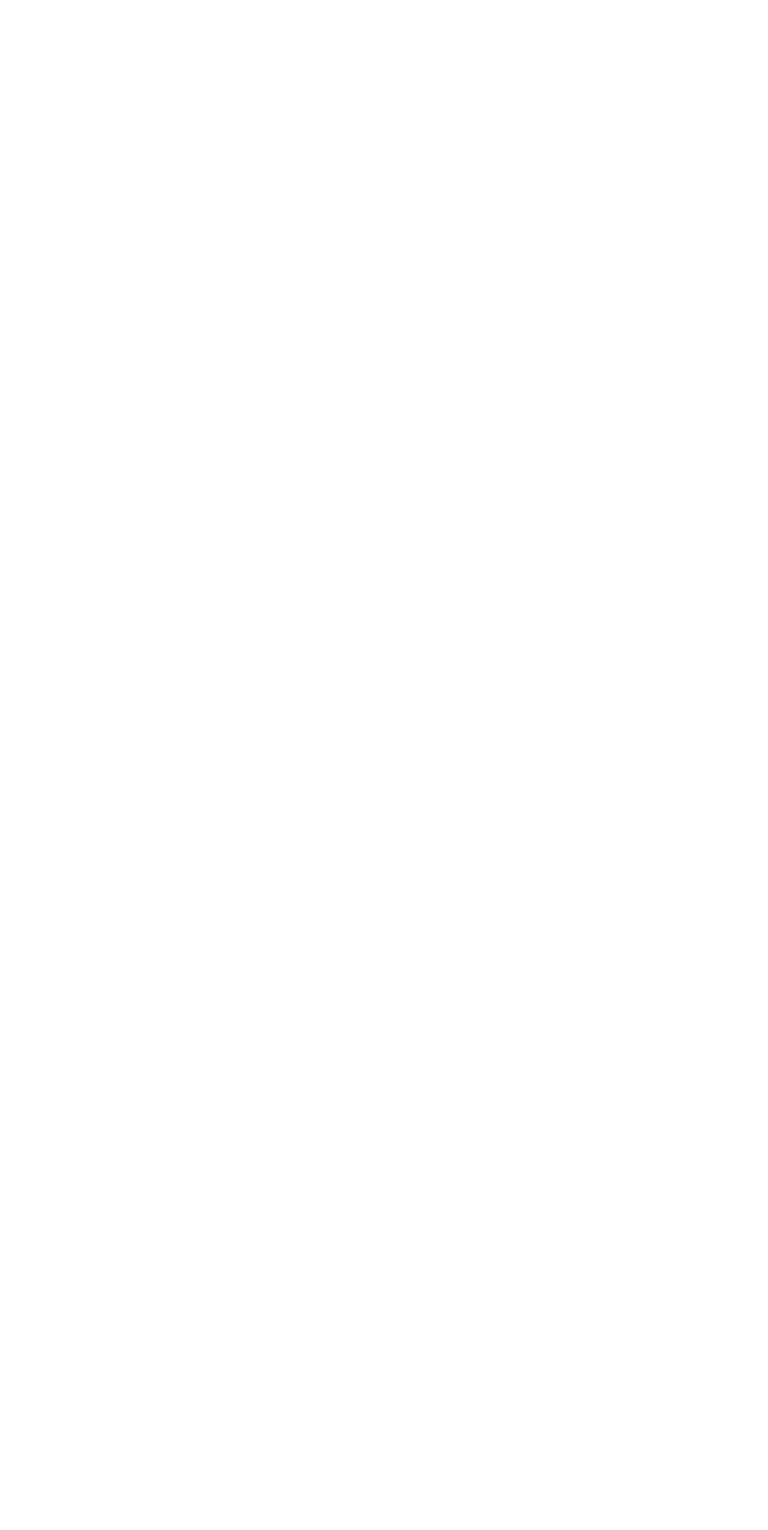
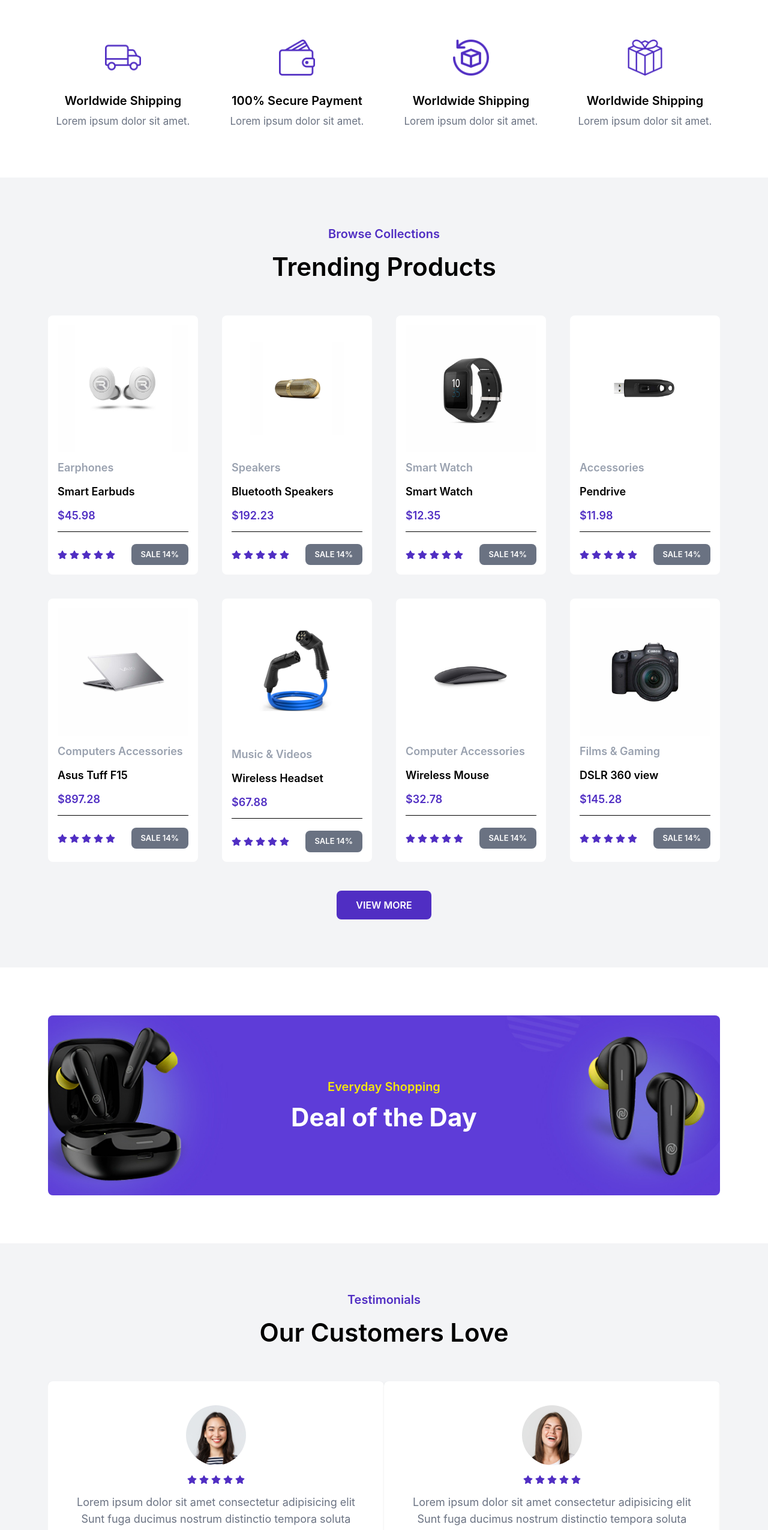
Before and after one commit to SUJI-26/Spark-Electronics, a React (Vite) app: page / in a window 1280 px wide. Shown: the part 1582-4133 px from the top of the page at 60% size. Before the commit the page ends 1648 px from the top, so only its background shows below. Built offline with nearby package versions, Linux system fonts and the light colour scheme.

Commit message:
added a " Product,Services ,Banner,Review sections onthe website "

```diff
--- a/src/App.jsx
+++ b/src/App.jsx
@@ -4,7 +4,7 @@ import Footer from "./sections/Footer"
 import Header from "./sections/Header"
 import Hero from "./sections/Hero"
 import Insta from "./sections/Insta"
-import Productsgrid from "./sections/Productsgrid"
+import ProductsGrid from "./sections/Productsgrid"
 import Reviews from "./sections/Reviews"
 import Services from "./sections/Services"
 import Types from "./sections/Types"
@@ -17,7 +17,7 @@ function App() {
     <Category />
     <Types />
     <Services />
-    <Productsgrid />
+    <ProductsGrid />
     <Banner />
     <Reviews />
     <Insta />
--- a/src/index.css
+++ b/src/index.css
@@ -6,3 +6,10 @@
   --color-themepurple: #502ec3;
 
 }
+#icon {
+  display: none;
+}
+
+#product-box:hover #icon {
+  display: flex !important;
+}
--- a/src/sections/Banner.jsx
+++ b/src/sections/Banner.jsx
@@ -1,8 +1,26 @@
-import React from 'react'
+import React, { useEffect } from 'react'
+import deal from '../assets/deal-bg.jpg'
+import AOS from 'aos';
+import 'aos/dist/aos.css';
 
-function Banner() {
+const Banner = () => {
+   useEffect(() => {
+      AOS.init({
+        offset: 100,
+        duration: 500,
+        easing: 'ease-in-out',
+      });
+
+      AOS.refresh()
+    }, []);
+
   return (
-    <div>
+    <div className='w-full lg:px-20 px-5 py-[80px]'>
+      <div data-aos="zoom in" data-aos-delay="100" className='w-full h-[300px] rounded-lg bg-cover bg-center flex flex-col justify-center items-center gap-3 p-4'  style={{backgroundImage: `url(${deal})`}}>
+        <h1 className='text-themeyellow text-xl font-semibold'>Everyday Shopping</h1>
+        <h1 className='text-white font-bold text-[42px] leading-[50px] text-center'>Deal of the Day</h1>
+
+      </div>
 
     </div>
   )
--- a/src/sections/Productsgrid.jsx
+++ b/src/sections/Productsgrid.jsx
@@ -1,11 +1,104 @@
-import React from 'react'
+import React, { useEffect } from "react";
+import { FaRegHeart, FaStar } from "react-icons/fa";
+import { MdAddShoppingCart, MdOutlineRemoveRedEye } from "react-icons/md";
+import AOS from "aos";
+import "aos/dist/aos.css";
+import { products } from "../export";
 
-function Productsgrid() {
+const ProductsGrid = () => {
+
+  useEffect(() => {
+    AOS.init({
+      offset: 100,
+      duration: 500,
+      easing: "ease-in-out",
+    });
+  }, []);
+
   return (
-    <div>
+    <div
+      id="products"
+      className="w-full lg:px-20 px-5 py-[80px] bg-gray-100 flex flex-col justify-center items-center gap-4"
+    >
+
+      <h1 className="text-themepurple text-xl font-semibold">
+        Browse Collections
+      </h1>
+
+      <h1 className="text-black font-semibold text-[42px] leading-[50px] text-center">
+        Trending Products
+      </h1>
+
+      <div className="w-full grid lg:grid-cols-4 grid-cols-1 gap-10 mt-10">
+
+        {products.map((item, index) => (
+          <div
+            key={index}
+            className="group flex flex-col gap-3 bg-white p-4 rounded-lg cursor-pointer relative overflow-hidden"
+          >
+
+            {/* Image */}
+            <div className="relative">
+              <img src={item.img} alt="" className="w-full" />
+
+              {/* Icons (hidden by default, show on hover) */}
+              <div className="absolute top-[20px] left-1/2 -translate-x-1/2 hidden group-hover:flex gap-3 transition duration-300">
+
+                <div className="bg-themepurple hover:bg-themeyellow hover:text-black rounded-full p-3 text-white">
+                  <MdOutlineRemoveRedEye />
+                </div>
+
+                <div className="bg-themepurple hover:bg-themeyellow hover:text-black rounded-full p-3 text-white">
+                  <FaRegHeart />
+                </div>
+
+                <div className="bg-themepurple hover:bg-themeyellow hover:text-black rounded-full p-3 text-white">
+                  <MdAddShoppingCart />
+                </div>
+
+              </div>
+            </div>
+
+            {/* Product Info */}
+            <h1 className="text-lg text-gray-400 font-semibold">
+              {item.category}
+            </h1>
+
+            <h1 className="text-lg text-black font-semibold">
+              {item.name}
+            </h1>
+
+            <h1 className="text-lg text-themepurple font-semibold">
+              {item.price}
+            </h1>
+
+            <hr />
+
+            <div className="flex justify-between items-center mt-2">
+              <div className="flex gap-1">
+                <FaStar className="text-themepurple" />
+                <FaStar className="text-themepurple" />
+                <FaStar className="text-themepurple" />
+                <FaStar className="text-themepurple" />
+                <FaStar className="text-themepurple" />
+              </div>
+
+              <button className="bg-gray-500 text-white px-4 py-2 rounded-lg text-[13px] font-semibold">
+                SALE 14%
+              </button>
+            </div>
+
+          </div>
+        ))}
+
+      </div>
+
+      <button className="bg-themepurple hover:bg-themeyellow text-white hover:text-black font-semibold px-8 py-3 rounded-lg mt-8">
+        VIEW MORE
+      </button>
 
     </div>
-  )
-}
+  );
+};
 
-export default Productsgrid
+export default ProductsGrid;
--- a/src/sections/Reviews.jsx
+++ b/src/sections/Reviews.jsx
@@ -1,8 +1,124 @@
-import React from 'react'
+import React, { useEffect } from 'react'
+import Slider from "react-slick";
+import "slick-carousel/slick/slick.css";
+import "slick-carousel/slick/slick-theme.css";
+import { FaStar, FaQuoteLeft } from 'react-icons/fa'
+import AOS from 'aos';
+import 'aos/dist/aos.css';
+import { reviewdata } from '../export';
 
 const Reviews = () => {
+
+  const settings = {
+    dots: true,
+    infinite: true,
+    speed: 500,
+    slidesToShow: 2,
+    slidesToScroll: 1,
+    arrows: false,
+    responsive: [
+      {
+        breakpoint: 1024,
+        settings: {
+          slidesToShow: 2,
+          slidesToScroll: 1
+        }
+      },
+      {
+        breakpoint: 600,
+        settings: {
+          slidesToShow: 2,
+          slidesToScroll: 1
+        }
+      },
+      {
+        breakpoint: 480,
+        settings: {
+          slidesToShow: 2,
+          slidesToScroll: 1
+        }
+      }
+    ]
+  }
+
+  useEffect(() => {
+    AOS.init({
+      offset: 100,
+      duration: 500,
+      easing: 'ease-in-out',
+    });
+  }, []);
+
   return (
-    <div>
+    <div
+      id='testimonials'
+      className='w-full lg:px-20 px-5 py-[80px] bg-gray-100 flex flex-col justify-center items-center gap-4'
+    >
+
+      <h1
+        data-aos="zoom-in"
+        data-aos-delay="100"
+        className='text-themepurple text-xl font-semibold capitalize'
+      >
+        Testimonials
+      </h1>
+
+      <h1
+        data-aos="zoom-in"
+        data-aos-delay="200"
+        className='text-black font-semibold text-[42px] leading-[50px] text-center capitalize'
+      >
+        Our Customers Love
+      </h1>
+
+      <div
+        data-aos="zoom-in"
+        data-aos-delay="300"
+        className='w-full mt-10'
+      >
+        <Slider {...settings}>
+
+          {reviewdata.map((item, index) => (
+            <div key={index}>
+              <div className='w-full flex flex-col justify-center items-center gap-4 lg:p-10 p-5 bg-white rounded-lg shadow-sm'>
+
+                <img
+                  src={item.img}
+                  alt={item.name}
+                  className='rounded-full w-[100px]'
+                />
+
+                <div className='flex justify-center gap-1'>
+                  <FaStar className='text-themepurple' />
+                  <FaStar className='text-themepurple' />
+                  <FaStar className='text-themepurple' />
+                  <FaStar className='text-themepurple' />
+                  <FaStar className='text-themepurple' />
+                </div>
+
+                <p className='text-center text-gray-500 text-lg'>
+                  {item.para}
+                </p>
+
+                <div className='flex justify-center items-center gap-4'>
+                  <FaQuoteLeft className='text-themepurple text-3xl' />
+
+                  <div className='flex flex-col items-start'>
+                    <h1 className='text-black text-xl capitalize font-semibold'>
+                      {item.name}
+                    </h1>
+                    <h1 className='text-gray-500 capitalize text-sm'>
+                      {item.post}
+                    </h1>
+                  </div>
+                </div>
+
+              </div>
+            </div>
+          ))}
+
+        </Slider>
+      </div>
 
     </div>
   )
--- a/src/sections/Services.jsx
+++ b/src/sections/Services.jsx
@@ -1,8 +1,53 @@
-import React from 'react'
+import React, { useEffect } from 'react'
+import payment from '../assets/payment.png'
+import shipping from '../assets/shipping.png'
+import refund from '../assets/return.png'
+import gift from '../assets/gift.png'
+import AOS from 'aos';
+import 'aos/dist/aos.css';
 
-function Services() {
+
+const Services = () => {
+
+    useEffect(() => {
+    AOS.init({
+      offset: 100,
+      duration: 500,
+      easing: 'ease-in-out',
+    });
+    AOS.refresh();
+    }, []);
+
+
   return (
-    <div>
+    <div className='w-full lg:px-20 px-5 pt-[0px] pb-[80px] grid lg:grid-cols-4 grid-cols-1 justify-center items-center gap-10'>
+      <div  data-aos="zoom-in" data-aos-delay="100" className='flex flex-col justify-center items-center gap-2'>
+      <img src={shipping} alt="" className='mb-[20px] w-[60px]' />
+      <h1 className='text-xl text-black font-semibold'>Worldwide Shipping</h1>
+      <p className='text-[17px] text-gray-500'>Lorem ipsum dolor sit amet.</p>
+      </div>
+
+          <div  data-aos="zoom-in" data-aos-delay="100" className='flex flex-col justify-center items-center gap-2'>
+      <img src={payment} alt="" className='mb-[20px] w-[60px]' />
+      <h1 className='text-xl text-black font-semibold'>100% Secure Payment</h1>
+      <p className='text-[17px] text-gray-500'>Lorem ipsum dolor sit amet.</p>
+      </div>
+
+
+    <div  data-aos="zoom-in" data-aos-delay="100" className='flex flex-col justify-center items-center gap-2'>
+      <img src={refund} alt="" className='mb-[20px] w-[60px]' />
+      <h1 className='text-xl text-black font-semibold'>Worldwide Shipping</h1>
+      <p className='text-[17px] text-gray-500'>Lorem ipsum dolor sit amet.</p>
+      </div>
+
+          <div  data-aos="zoom-in" data-aos-delay="100" className='flex flex-col justify-center items-center gap-2'>
+      <img src={gift} alt="" className='mb-[20px] w-[60px]' />
+      <h1 className='text-xl text-black font-semibold'>Worldwide Shipping</h1>
+      <p className='text-[17px] text-gray-500'>Lorem ipsum dolor sit amet.</p>
+      </div>
+
+
+
 
     </div>
   )
```
